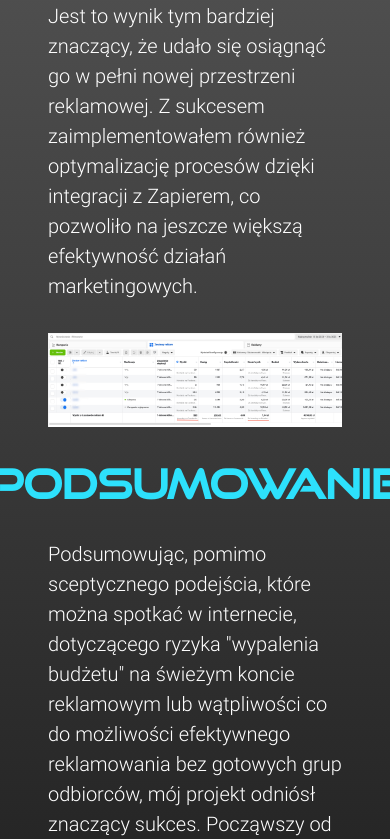
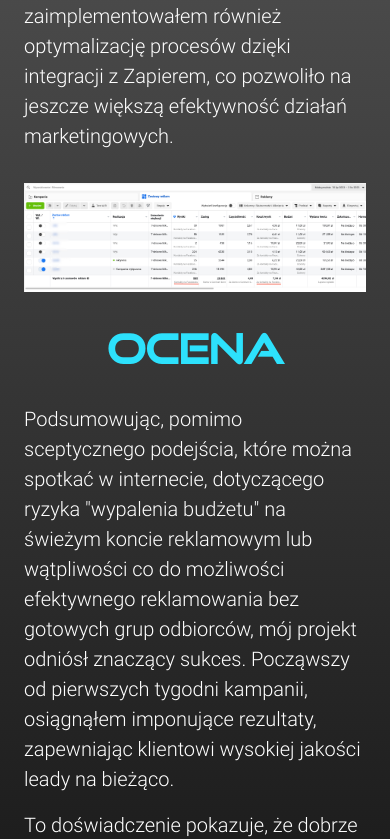
Before and after one commit to MateuszKuruc/marketing-portfolio, a Next.js app in the folder marketing-portfolio/: page /portfolio/1 in a window 390 px wide. Shown: the part 1059-1898 px from the top of the page. Built offline with nearby package versions, Linux system fonts and the light colour scheme.

Commit message:
change case study styling for mobile screens

```diff
--- a/marketing-portfolio/src/app/portfolio/[projectId]/page.tsx
+++ b/marketing-portfolio/src/app/portfolio/[projectId]/page.tsx
@@ -10,7 +10,7 @@ const Project = ({ params }: Params) => {
     <section className="bg-gradient-to-b from-gray-30 to-gray-90 py-8 max-container padding-container">
       {CLIENT_DATA.map((client) =>
         client.id.toString() === id ? (
-          <div className="padding-container flex flex-col items-center">
+          <div className="md:padding-container flex flex-col items-center">
             <h1 className="font-header text-blue-50 bold-40 lg:bold-52 text-center">
               {client.title}
             </h1>
@@ -32,7 +32,7 @@ const Project = ({ params }: Params) => {
               )}
             </div>
             <h2 className="font-header text-blue-50 bold-40 lg:bold-52 py-8">
-              Podsumowanie
+              Ocena
             </h2>
             <p className="font-standard text-white regular-20 mb-4">
               {client.summary_p1}
```
